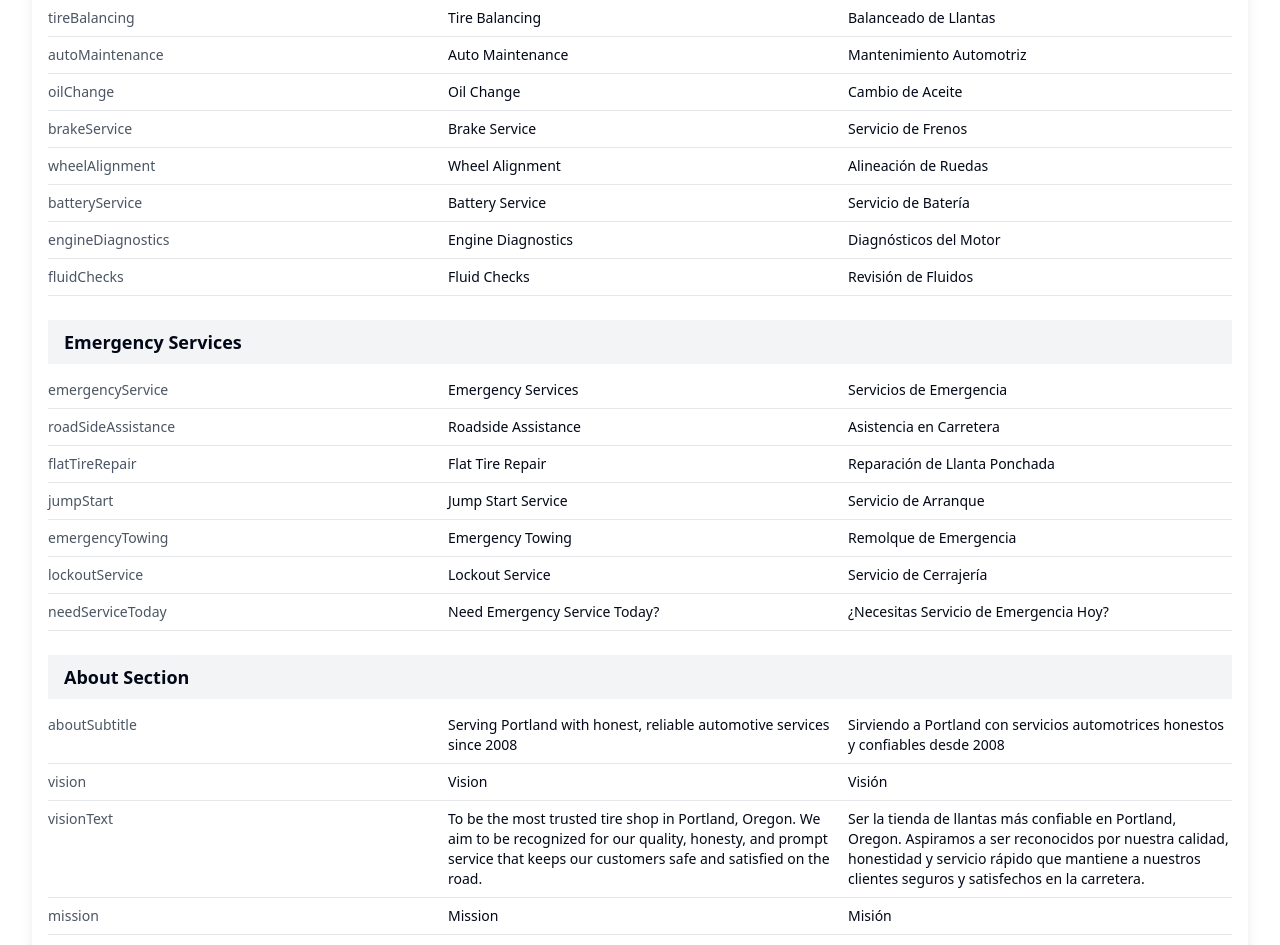
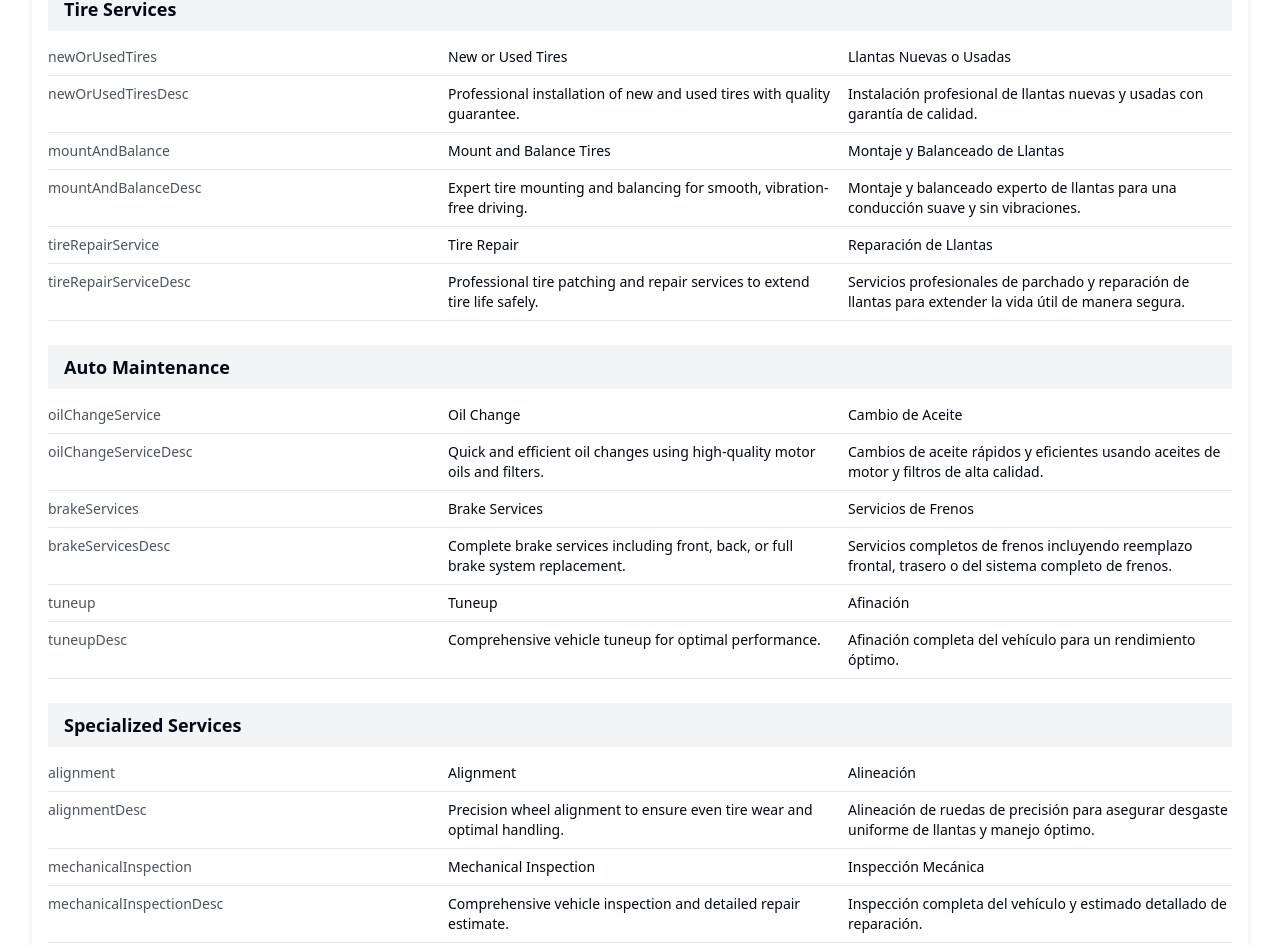
Before and after one commit to hiphopxgame/oregon-tires, a React (Vite) app: page /translate in a window 1280 px wide. Shown: the part 978-1923 px from the top of the page. Built offline with nearby package versions, Linux system fonts and the light colour scheme.

Commit message:
feat: Add service sections to /translate and update content
Added "Tire Services", "Auto Maintenance", and "Specialized Services" sections to the /translate page for comprehensive translation review. Updated the main page to display the correct translations for these sections.

```diff
--- a/src/components/OregonTiresServices.tsx
+++ b/src/components/OregonTiresServices.tsx
@@ -86,32 +86,32 @@ const OregonTiresServices: React.FC<ServicesProps> = ({
                 <div className="bg-green-100 w-12 h-12 rounded-lg flex items-center justify-center">
                   <Car className="h-6 w-6" style={{ color: primaryColor }} />
                 </div>
-                <CardTitle className="text-xl" style={{ color: primaryColor }}>Tire Services</CardTitle>
+                <CardTitle className="text-xl" style={{ color: primaryColor }}>{t.tireServices}</CardTitle>
               </div>
             </CardHeader>
             <CardContent className="space-y-6">
               <div>
                 <h4 className="font-semibold text-gray-800 mb-2 flex items-center gap-2">
                   <CheckCircle className="h-4 w-4" style={{ color: primaryColor }} />
-                  New or Used Tires
+                  {t.newOrUsedTires}
                 </h4>
-                <p className="text-gray-600 text-sm">Professional installation of new and used tires with quality guarantee.</p>
+                <p className="text-gray-600 text-sm">{t.newOrUsedTiresDesc}</p>
               </div>
 
               <div>
                 <h4 className="font-semibold text-gray-800 mb-2 flex items-center gap-2">
                   <CheckCircle className="h-4 w-4" style={{ color: primaryColor }} />
-                  Mount and Balance Tires
+                  {t.mountAndBalance}
                 </h4>
-                <p className="text-gray-600 text-sm">Expert tire mounting and balancing for smooth, vibration-free driving.</p>
+                <p className="text-gray-600 text-sm">{t.mountAndBalanceDesc}</p>
               </div>
 
               <div>
                 <h4 className="font-semibold text-gray-800 mb-2 flex items-center gap-2">
                   <CheckCircle className="h-4 w-4" style={{ color: primaryColor }} />
-                  Tire Repair
+                  {t.tireRepairService}
                 </h4>
-                <p className="text-gray-600 text-sm">Professional tire patching and repair services to extend tire life safely.</p>
+                <p className="text-gray-600 text-sm">{t.tireRepairServiceDesc}</p>
               </div>
             </CardContent>
           </Card>
@@ -123,32 +123,32 @@ const OregonTiresServices: React.FC<ServicesProps> = ({
                 <div className="bg-green-100 w-12 h-12 rounded-lg flex items-center justify-center">
                   <Settings className="h-6 w-6" style={{ color: primaryColor }} />
                 </div>
-                <CardTitle className="text-xl" style={{ color: primaryColor }}>Auto Maintenance</CardTitle>
+                <CardTitle className="text-xl" style={{ color: primaryColor }}>{t.autoMaintenance}</CardTitle>
               </div>
             </CardHeader>
             <CardContent className="space-y-6">
               <div>
                 <h4 className="font-semibold text-gray-800 mb-2 flex items-center gap-2">
                   <CheckCircle className="h-4 w-4" style={{ color: primaryColor }} />
-                  Oil Change
+                  {t.oilChangeService}
                 </h4>
-                <p className="text-gray-600 text-sm">Quick and efficient oil changes using high-quality motor oils and filters.</p>
+                <p className="text-gray-600 text-sm">{t.oilChangeServiceDesc}</p>
               </div>
 
               <div>
                 <h4 className="font-semibold text-gray-800 mb-2 flex items-center gap-2">
                   <CheckCircle className="h-4 w-4" style={{ color: primaryColor }} />
-                  Brake Services
+                  {t.brakeServices}
                 </h4>
-                <p className="text-gray-600 text-sm">Complete brake services including front, back, or full brake system replacement.</p>
+                <p className="text-gray-600 text-sm">{t.brakeServicesDesc}</p>
               </div>
 
               <div>
                 <h4 className="font-semibold text-gray-800 mb-2 flex items-center gap-2">
                   <CheckCircle className="h-4 w-4" style={{ color: primaryColor }} />
-                  Tuneup
+                  {t.tuneup}
                 </h4>
-                <p className="text-gray-600 text-sm">Comprehensive vehicle tuneup for optimal performance.</p>
+                <p className="text-gray-600 text-sm">{t.tuneupDesc}</p>
               </div>
             </CardContent>
           </Card>
@@ -160,28 +160,28 @@ const OregonTiresServices: React.FC<ServicesProps> = ({
                 <div className="bg-green-100 w-12 h-12 rounded-lg flex items-center justify-center">
                   <Zap className="h-6 w-6" style={{ color: primaryColor }} />
                 </div>
-                <CardTitle className="text-xl" style={{ color: primaryColor }}>Specialized Services</CardTitle>
+                <CardTitle className="text-xl" style={{ color: primaryColor }}>{t.specializedServices}</CardTitle>
               </div>
             </CardHeader>
             <CardContent className="space-y-6">
               <div>
                 <h4 className="font-semibold text-gray-800 mb-2 flex items-center gap-2">
                   <CheckCircle className="h-4 w-4" style={{ color: primaryColor }} />
-                  Alignment
+                  {t.alignment}
                 </h4>
-                <p className="text-gray-600 text-sm">Precision wheel alignment to ensure even tire wear and optimal handling.</p>
+                <p className="text-gray-600 text-sm">{t.alignmentDesc}</p>
               </div>
 
               <div>
                 <h4 className="font-semibold text-gray-800 mb-2 flex items-center gap-2">
                   <CheckCircle className="h-4 w-4" style={{ color: primaryColor }} />
-                  Mechanical Inspection
+                  {t.mechanicalInspection}
                 </h4>
-                <p className="text-gray-600 text-sm">Comprehensive vehicle inspection and detailed repair estimate.</p>
+                <p className="text-gray-600 text-sm">{t.mechanicalInspectionDesc}</p>
               </div>
 
               <div className="p-4 bg-red-50 rounded-lg border-l-4 border-red-500 mt-6">
-                <p className="text-red-700 font-semibold text-sm mb-2">Need Service Today?</p>
+                <p className="text-red-700 font-semibold text-sm mb-2">{t.needServiceToday}</p>
                 <p className="text-red-600 text-sm">Call us immediately at (503) 367-9714</p>
                 <p className="text-red-600 text-xs mt-1">Available Mon-Sat 7AM-7PM</p>
               </div>
--- a/src/pages/Translate.tsx
+++ b/src/pages/Translate.tsx
@@ -98,6 +98,104 @@ const Translate = () => {
               spanishKey={translations.spanish.tireServices}
             />
             <TranslationRow
+              labelKey="autoMaintenance"
+              englishKey={translations.english.autoMaintenance}
+              spanishKey={translations.spanish.autoMaintenance}
+            />
+            <TranslationRow
+              labelKey="specializedServices"
+              englishKey={translations.english.specializedServices}
+              spanishKey={translations.spanish.specializedServices}
+            />
+
+            <SectionHeader title="Tire Services" />
+            <TranslationRow
+              labelKey="newOrUsedTires"
+              englishKey={translations.english.newOrUsedTires}
+              spanishKey={translations.spanish.newOrUsedTires}
+            />
+            <TranslationRow
+              labelKey="newOrUsedTiresDesc"
+              englishKey={translations.english.newOrUsedTiresDesc}
+              spanishKey={translations.spanish.newOrUsedTiresDesc}
+            />
+            <TranslationRow
+              labelKey="mountAndBalance"
+              englishKey={translations.english.mountAndBalance}
+              spanishKey={translations.spanish.mountAndBalance}
+            />
+            <TranslationRow
+              labelKey="mountAndBalanceDesc"
+              englishKey={translations.english.mountAndBalanceDesc}
+              spanishKey={translations.spanish.mountAndBalanceDesc}
+            />
+            <TranslationRow
+              labelKey="tireRepairService"
+              englishKey={translations.english.tireRepairService}
+              spanishKey={translations.spanish.tireRepairService}
+            />
+            <TranslationRow
+              labelKey="tireRepairServiceDesc"
+              englishKey={translations.english.tireRepairServiceDesc}
+              spanishKey={translations.spanish.tireRepairServiceDesc}
+            />
+
+            <SectionHeader title="Auto Maintenance" />
+            <TranslationRow
+              labelKey="oilChangeService"
+              englishKey={translations.english.oilChangeService}
+              spanishKey={translations.spanish.oilChangeService}
+            />
+            <TranslationRow
+              labelKey="oilChangeServiceDesc"
+              englishKey={translations.english.oilChangeServiceDesc}
+              spanishKey={translations.spanish.oilChangeServiceDesc}
+            />
+            <TranslationRow
+              labelKey="brakeServices"
+              englishKey={translations.english.brakeServices}
+              spanishKey={translations.spanish.brakeServices}
+            />
+            <TranslationRow
+              labelKey="brakeServicesDesc"
+              englishKey={translations.english.brakeServicesDesc}
+              spanishKey={translations.spanish.brakeServicesDesc}
+            />
+            <TranslationRow
+              labelKey="tuneup"
+              englishKey={translations.english.tuneup}
+              spanishKey={translations.spanish.tuneup}
+            />
+            <TranslationRow
+              labelKey="tuneupDesc"
+              englishKey={translations.english.tuneupDesc}
+              spanishKey={translations.spanish.tuneupDesc}
+            />
+
+            <SectionHeader title="Specialized Services" />
+            <TranslationRow
+              labelKey="alignment"
+              englishKey={translations.english.alignment}
+              spanishKey={translations.spanish.alignment}
+            />
+            <TranslationRow
+              labelKey="alignmentDesc"
+              englishKey={translations.english.alignmentDesc}
+              spanishKey={translations.spanish.alignmentDesc}
+            />
+            <TranslationRow
+              labelKey="mechanicalInspection"
+              englishKey={translations.english.mechanicalInspection}
+              spanishKey={translations.spanish.mechanicalInspection}
+            />
+            <TranslationRow
+              labelKey="mechanicalInspectionDesc"
+              englishKey={translations.english.mechanicalInspectionDesc}
+              spanishKey={translations.spanish.mechanicalInspectionDesc}
+            />
+
+            <SectionHeader title="General Services" />
+            <TranslationRow
               labelKey="tireInstallation"
               englishKey={translations.english.tireInstallation}
               spanishKey={translations.spanish.tireInstallation}
@@ -116,11 +214,6 @@ const Translate = () => {
               labelKey="tireBalancing"
               englishKey={translations.english.tireBalancing}
               spanishKey={translations.spanish.tireBalancing}
-            />
-            <TranslationRow
-              labelKey="autoMaintenance"
-              englishKey={translations.english.autoMaintenance}
-              spanishKey={translations.spanish.autoMaintenance}
             />
             <TranslationRow
               labelKey="oilChange"
--- a/src/utils/translations.ts
+++ b/src/utils/translations.ts
@@ -78,7 +78,25 @@ const translations = {
     goals: "Goals",
     whyChooseUs: "Why Choose Us",
     servingPortland: "Serving Portland Since 2008",
-    servingPortlandText: "With over 15 years of experience serving the Portland community, we have built our reputation on honest service, quality workmanship, and treating every customer like family."
+    servingPortlandText: "With over 15 years of experience serving the Portland community, we have built our reputation on honest service, quality workmanship, and treating every customer like family.",
+    // Detailed service sections
+    specializedServices: "Specialized Services",
+    newOrUsedTires: "New or Used Tires",
+    newOrUsedTiresDesc: "Professional installation of new and used tires with quality guarantee.",
+    mountAndBalance: "Mount and Balance Tires",
+    mountAndBalanceDesc: "Expert tire mounting and balancing for smooth, vibration-free driving.",
+    tireRepairService: "Tire Repair",
+    tireRepairServiceDesc: "Professional tire patching and repair services to extend tire life safely.",
+    oilChangeService: "Oil Change",
+    oilChangeServiceDesc: "Quick and efficient oil changes using high-quality motor oils and filters.",
+    brakeServices: "Brake Services",
+    brakeServicesDesc: "Complete brake services including front, back, or full brake system replacement.",
+    tuneup: "Tuneup",
+    tuneupDesc: "Comprehensive vehicle tuneup for optimal performance.",
+    alignment: "Alignment",
+    alignmentDesc: "Precision wheel alignment to ensure even tire wear and optimal handling.",
+    mechanicalInspection: "Mechanical Inspection",
+    mechanicalInspectionDesc: "Comprehensive vehicle inspection and detailed repair estimate."
   },
   spanish: {
     title: "Oregon Tires Auto Care",
@@ -158,7 +176,25 @@ const translations = {
     goals: "Objetivos",
     whyChooseUs: "Por Qué Elegirnos",
     servingPortland: "Sirviendo a Portland Desde 2008",
-    servingPortlandText: "Con más de 15 años de experiencia sirviendo a la comunidad de Portland, hemos construido nuestra reputación en servicio honesto, trabajo de calidad y tratar a cada cliente como familia."
+    servingPortlandText: "Con más de 15 años de experiencia sirviendo a la comunidad de Portland, hemos construido nuestra reputación en servicio honesto, trabajo de calidad y tratar a cada cliente como familia.",
+    // Detailed service sections
+    specializedServices: "Servicios Especializados",
+    newOrUsedTires: "Llantas Nuevas o Usadas",
+    newOrUsedTiresDesc: "Instalación profesional de llantas nuevas y usadas con garantía de calidad.",
+    mountAndBalance: "Montaje y Balanceado de Llantas",
+    mountAndBalanceDesc: "Montaje y balanceado experto de llantas para una conducción suave y sin vibraciones.",
+    tireRepairService: "Reparación de Llantas",
+    tireRepairServiceDesc: "Servicios profesionales de parchado y reparación de llantas para extender la vida útil de manera segura.",
+    oilChangeService: "Cambio de Aceite",
+    oilChangeServiceDesc: "Cambios de aceite rápidos y eficientes usando aceites de motor y filtros de alta calidad.",
+    brakeServices: "Servicios de Frenos",
+    brakeServicesDesc: "Servicios completos de frenos incluyendo reemplazo frontal, trasero o del sistema completo de frenos.",
+    tuneup: "Afinación",
+    tuneupDesc: "Afinación completa del vehículo para un rendimiento óptimo.",
+    alignment: "Alineación",
+    alignmentDesc: "Alineación de ruedas de precisión para asegurar desgaste uniforme de llantas y manejo óptimo.",
+    mechanicalInspection: "Inspección Mecánica",
+    mechanicalInspectionDesc: "Inspección completa del vehículo y estimado detallado de reparación."
   }
 };
 
```
